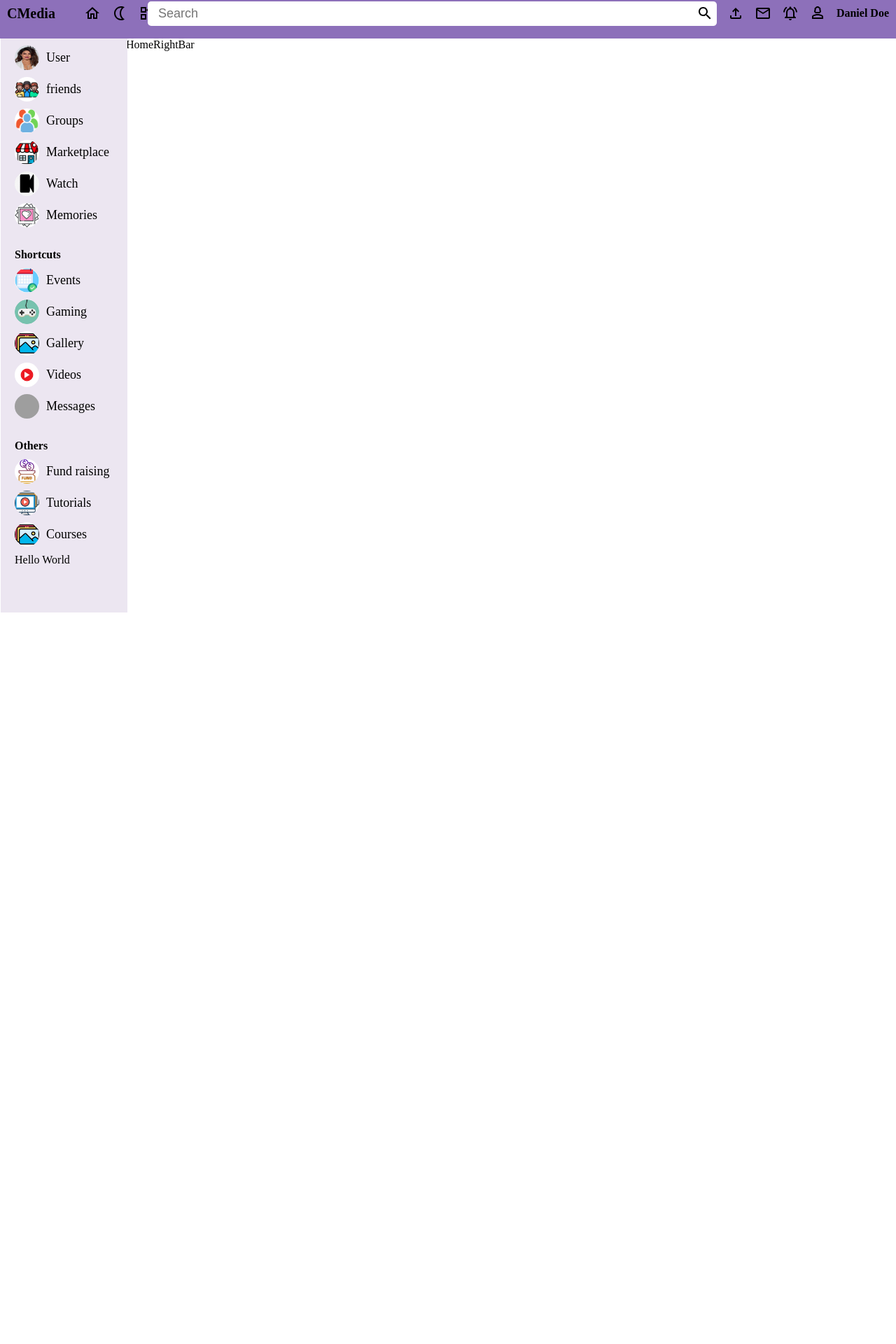
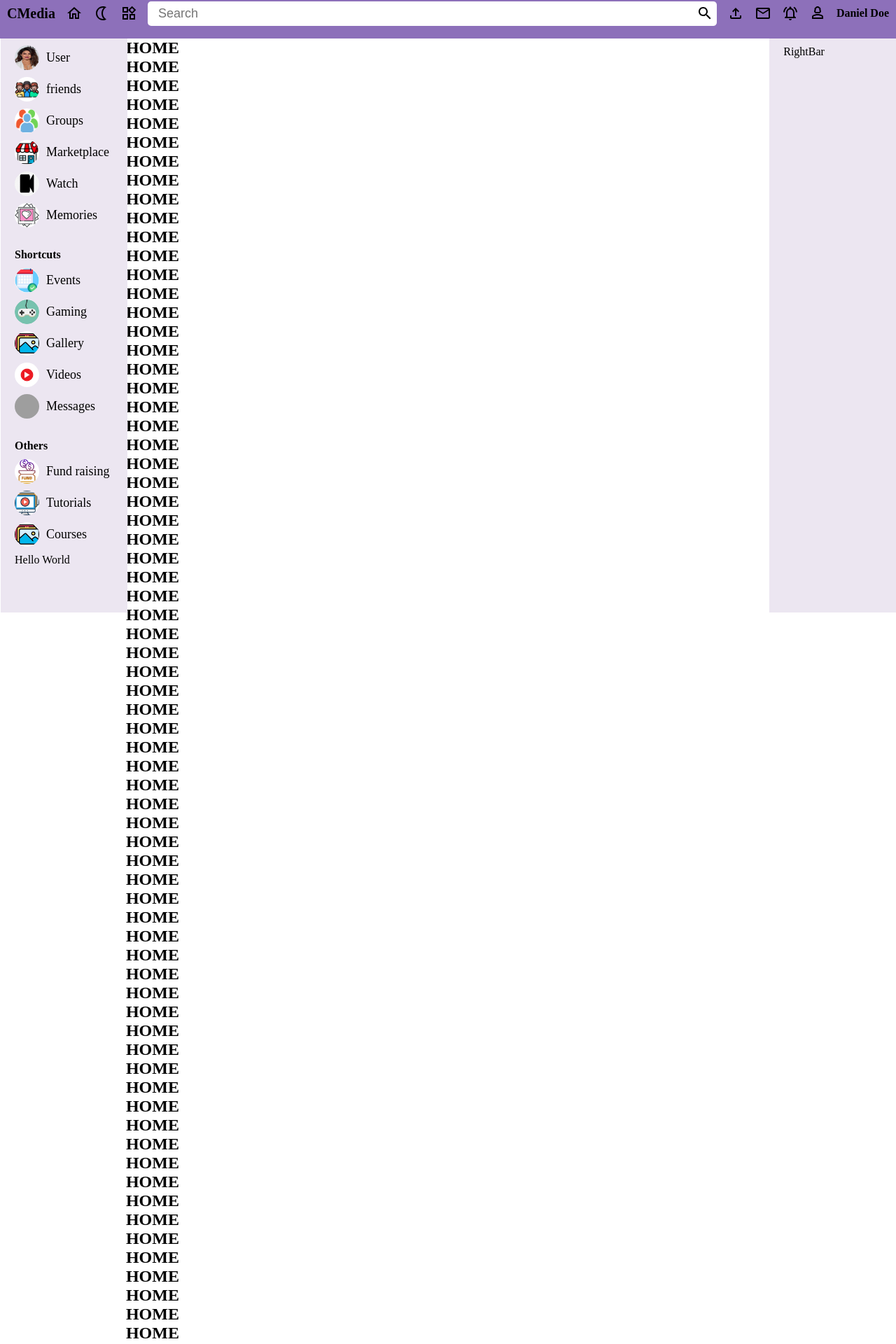
Before and after one commit to Chinweike99/Mini-React-Projects, a React (Create React App) app in the folder 0.5chat_app/: page / in a window 1280 px wide. Shown: the part 16-1936 px from the top of the page at 70% size. Before the commit the page ends 872 px from the top, so only its background shows below. Built offline with nearby package versions, Linux system fonts and the light colour scheme; grey boxes are pictures that could not be loaded.

Commit message:
Rightbar

```diff
--- a/0.5chat_app/src/App.css
+++ b/0.5chat_app/src/App.css
@@ -3,8 +3,13 @@
   padding: 0;
 }
 .layout{
-  height: 100vh;
+  height: 100%;
+  /* margin-bottom: 30px; */
 }
 .layDark{
   background-color: #141414;
+  /* height: 100%; */
 }
+.app{
+  /* padding-bottom: 20px; */
+}
--- a/0.5chat_app/src/App.js
+++ b/0.5chat_app/src/App.js
@@ -19,7 +19,7 @@ function App() {
     return (
       <div className={backColor? 'layout': 'layDark'}>
         <NavBar className="navBar" backColor={backColor} setBackColor={setBackColor}/>
-        <div style={{ display: "flex", marginTop: "70px", padding: "1px", height: "100vh"}}>
+        <div style={{ display: "flex", marginTop: "70px", padding: "1px"}}>
           <LeftBar backColor={backColor} setBackColor={setBackColor}/>
           <Outlet />
           <RightBar style={{ display: "flex", padding: "1px", height: "100vh"}}/>
--- a/0.5chat_app/src/Components/LeftBar/LeftBar.css
+++ b/0.5chat_app/src/Components/LeftBar/LeftBar.css
@@ -1,4 +1,5 @@
 .leftMainBar{
+    flex: 2;
     overflow-y: auto;
     overflow-x: hidden;
     background: #ece6f1 ;
@@ -6,6 +7,10 @@
     padding: 10px 20px;
     height: 100%;
     position: fixed;
+
+    &::-webkit-scrollbar{
+        display: none;
+    }
 }
 
 .leftMainBar .content{
--- a/0.5chat_app/src/Components/NavBar/NavBar.css
+++ b/0.5chat_app/src/Components/NavBar/NavBar.css
@@ -2,6 +2,7 @@ nav{
     position: fixed;
     top: 0;
     width: 100%;
+    z-index: 2;
 }
 .navBar{
     display: flex;
--- a/0.5chat_app/src/Components/NavBar/NavBar.jsx
+++ b/0.5chat_app/src/Components/NavBar/NavBar.jsx
@@ -23,7 +23,7 @@ export const NavBar = ({backColor, setBackColor}) => {
                 <Link to="/" style={{textDecoration: "none", color: "black"}}>
                     <span style={{color: backColor? "black" : "#fff"}}>CMedia</span>
                 </Link>
-                <HomeOutlinedIcon className='home' />
+                <HomeOutlinedIcon  />
                 <NightlightOutlinedIcon onClick={handleColor}/>
                 <WidgetsOutlinedIcon />
             </div>
--- a/0.5chat_app/src/Components/Rightbar/RightBar.css
+++ b/0.5chat_app/src/Components/Rightbar/RightBar.css
@@ -1,3 +1,26 @@
+/* .rightBar{
+    flex: 3;
+    position: sticky;
+    background: gray;
+    height: calc(100vh-70px);
+
+    &::-webkit-scrollbar{
+        display: none;
+    }
+
+} */
 .rightBar{
-    margin-left: 12%;
+    overflow-y: auto;
+    overflow-x: hidden;
+    background: #ece6f1 ;
+    width: 11%;
+    padding: 10px 20px;
+    height: 100%;
+    position: fixed;
+    right: 0;
+
+    &::-webkit-scrollbar{
+        display: none;
+    }
+
 }
--- a/0.5chat_app/src/Components/Rightbar/RightBar.jsx
+++ b/0.5chat_app/src/Components/Rightbar/RightBar.jsx
@@ -3,6 +3,6 @@ import './RightBar.css'
 
 export const RightBar = () => {
   return (
-    <div className='rightBa'>RightBar</div>
+    <div className='rightBar'>RightBar</div>
   )
 }
--- a/0.5chat_app/src/Pages/Home/Home.jsx
+++ b/0.5chat_app/src/Pages/Home/Home.jsx
@@ -2,6 +2,78 @@ import './Home.scss'
 
 export const Home = () => {
   return (
-    <div className='home'>Home</div>
+    <div className='home'>
+      <h2>HOME</h2>
+      <h2>HOME</h2>
+      <h2>HOME</h2>
+      <h2>HOME</h2>
+      <h2>HOME</h2>
+      <h2>HOME</h2>
+      <h2>HOME</h2>
+      <h2>HOME</h2>
+      <h2>HOME</h2>
+      <h2>HOME</h2>
+      <h2>HOME</h2>
+      <h2>HOME</h2>
+      <h2>HOME</h2>
+      <h2>HOME</h2>
+      <h2>HOME</h2>
+      <h2>HOME</h2>
+      <h2>HOME</h2>
+      <h2>HOME</h2>
+      <h2>HOME</h2>
+      <h2>HOME</h2>
+      <h2>HOME</h2>
+      <h2>HOME</h2>
+      <h2>HOME</h2>
+      <h2>HOME</h2>
+      <h2>HOME</h2>
+      <h2>HOME</h2>
+      <h2>HOME</h2>
+      <h2>HOME</h2>
+      <h2>HOME</h2>
+      <h2>HOME</h2>
+      <h2>HOME</h2>
+      <h2>HOME</h2>
+      <h2>HOME</h2>
+      <h2>HOME</h2>
+      <h2>HOME</h2>
+      <h2>HOME</h2>
+      <h2>HOME</h2>
+      <h2>HOME</h2>
+      <h2>HOME</h2>
+      <h2>HOME</h2>
+      <h2>HOME</h2>
+      <h2>HOME</h2>
+      <h2>HOME</h2>
+      <h2>HOME</h2>
+      <h2>HOME</h2>
+      <h2>HOME</h2>
+      <h2>HOME</h2>
+      <h2>HOME</h2>
+      <h2>HOME</h2>
+      <h2>HOME</h2>
+      <h2>HOME</h2>
+      <h2>HOME</h2>
+      <h2>HOME</h2>
+      <h2>HOME</h2>
+      <h2>HOME</h2>
+      <h2>HOME</h2>
+      <h2>HOME</h2>
+      <h2>HOME</h2>
+      <h2>HOME</h2>
+      <h2>HOME</h2>
+      <h2>HOME</h2>
+      <h2>HOME</h2>
+      <h2>HOME</h2>
+      <h2>HOME</h2>
+      <h2>HOME</h2>
+      <h2>HOME</h2>
+      <h2>HOME</h2>
+      <h2>HOME</h2>
+      <h2>HOME</h2>
+      <h2>HOME</h2>
+
+    </div>
   )
 }
--- a/0.5chat_app/src/Pages/Home/Home.scss
+++ b/0.5chat_app/src/Pages/Home/Home.scss
@@ -1,3 +1,5 @@
 .home{
     margin-left: 14%;
+    width: 70%;
+    margin-bottom: 20px;
 }
```
